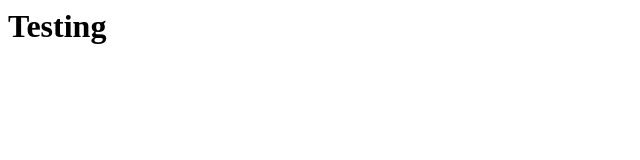
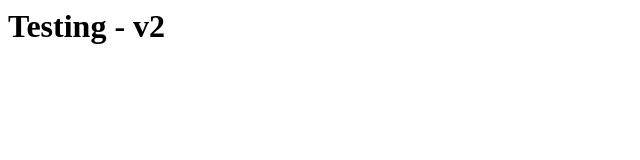
Before and after one commit to jaymcguinness/netlify, a plain HTML site: page index.html in a window 1280 px wide. Shown: the full height of the page, 0-640 px from the left. Drawn offline with Linux system fonts and the light colour scheme.

Commit message:
Update index.html

```diff
--- a/index.html
+++ b/index.html
@@ -1 +1 @@
-<h1>Testing</h1>
+<h1>Testing - v2</h1>
```
